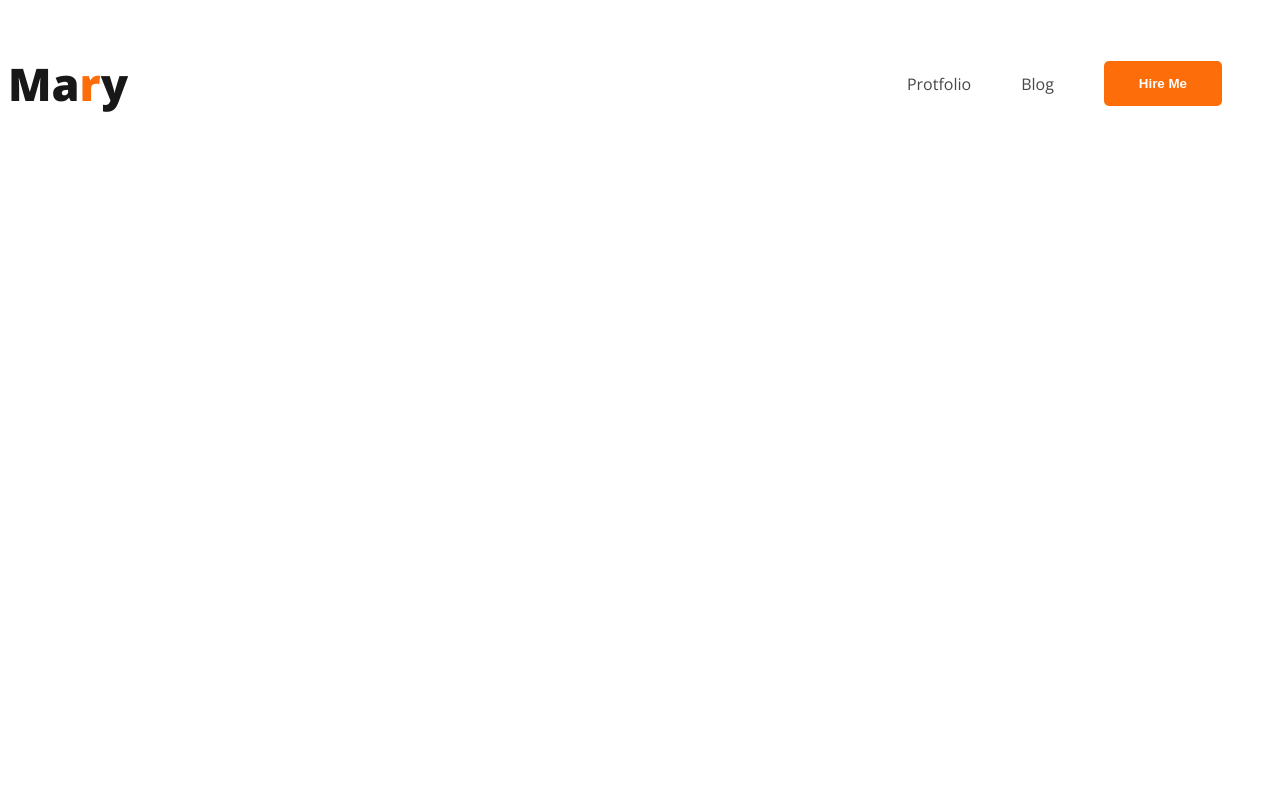
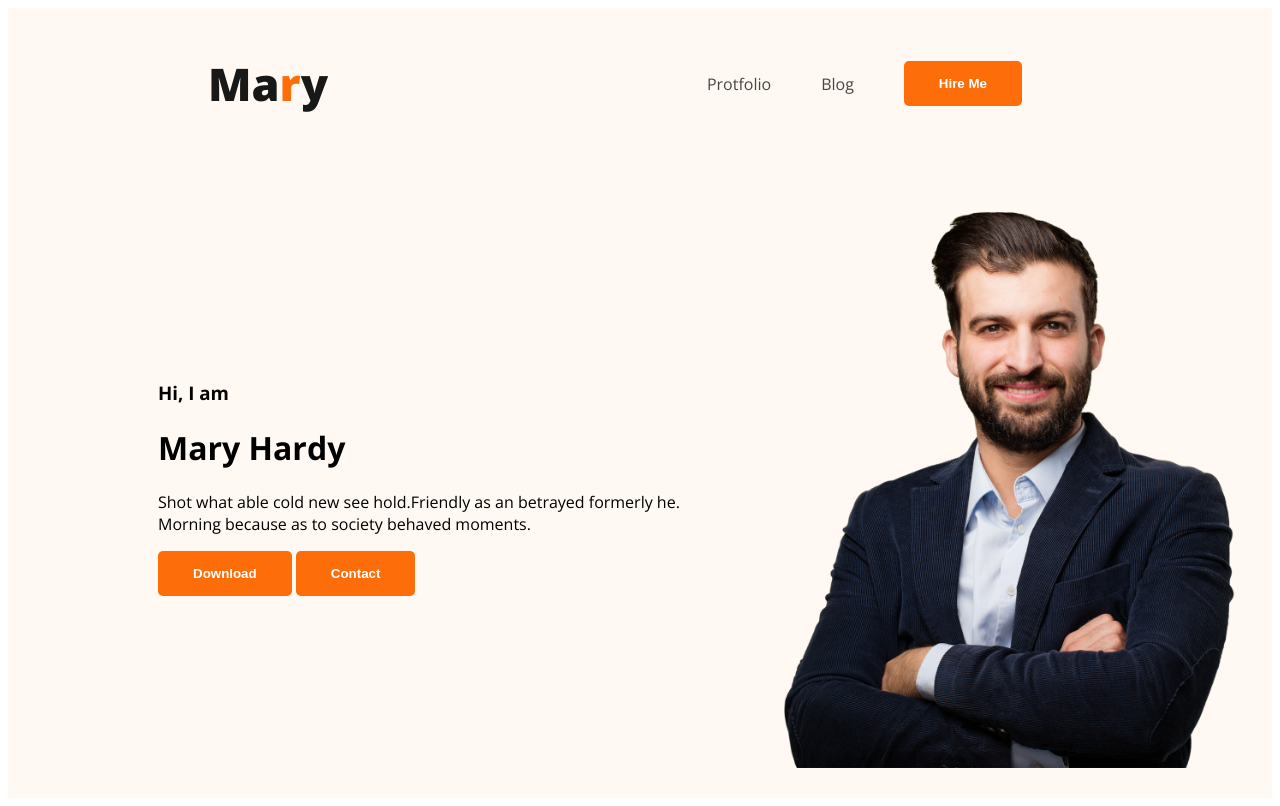
Before and after one commit to kawser2917/protfolio_practice, a plain HTML site: page index.html in a window 1280 px wide. Drawn offline with nearby package versions, Linux system fonts and the light colour scheme.

Commit message:
banner added

```diff
--- a/index.html
+++ b/index.html
@@ -11,7 +11,7 @@
     <link rel="stylesheet" href="style/style.css">
 </head>
 <body>
-    <header>
+    <header class="header">
         <nav>
             <h3 class="nav-title">Ma<span class="primary-color">r</span>y</h3>
             <ul>
@@ -20,6 +20,16 @@
                 <li><button class="btn-primary">Hire Me</button></li>
             </ul>
         </nav>
+        <div class="banner">
+            <div class="banner-content">
+                <h3 class="banner-greeting">Hi, I  am</h3>
+                <h1 class="banner-title">Mary Hardy</h1>
+                <p>Shot what able cold new see hold.Friendly as an betrayed formerly he. Morning because as to society behaved moments.</p>
+                <button class="btn-primary">Download</button>
+                <button class="btn-primary">Contact</button>
+            </div>
+            <img class="profile-pic" src="images/hardy.png" alt="">
+        </div>
 
     </header>
     <main>
--- a/style/style.css
+++ b/style/style.css
@@ -7,11 +7,12 @@ body{
     color: #FD6E0A;
 }
 
-/* Creating inline display */
+/* Nav related style */
 nav{
     display: flex;
     justify-content: space-between;
     align-items: center;
+    margin: 0px 200px;
 }
 
 .nav-title{
@@ -39,3 +40,15 @@ nav a{
     color: white;
     padding: 15px 35px;
 }
+/* Header related style */
+.header{
+    background-color: #FFF8F3;
+}
+.banner{
+    padding: 30px 30px 30px 150px;
+    display: flex;
+    align-items: center;
+}
+.banner .profile-pic{
+    width: 500px;
+}
```
